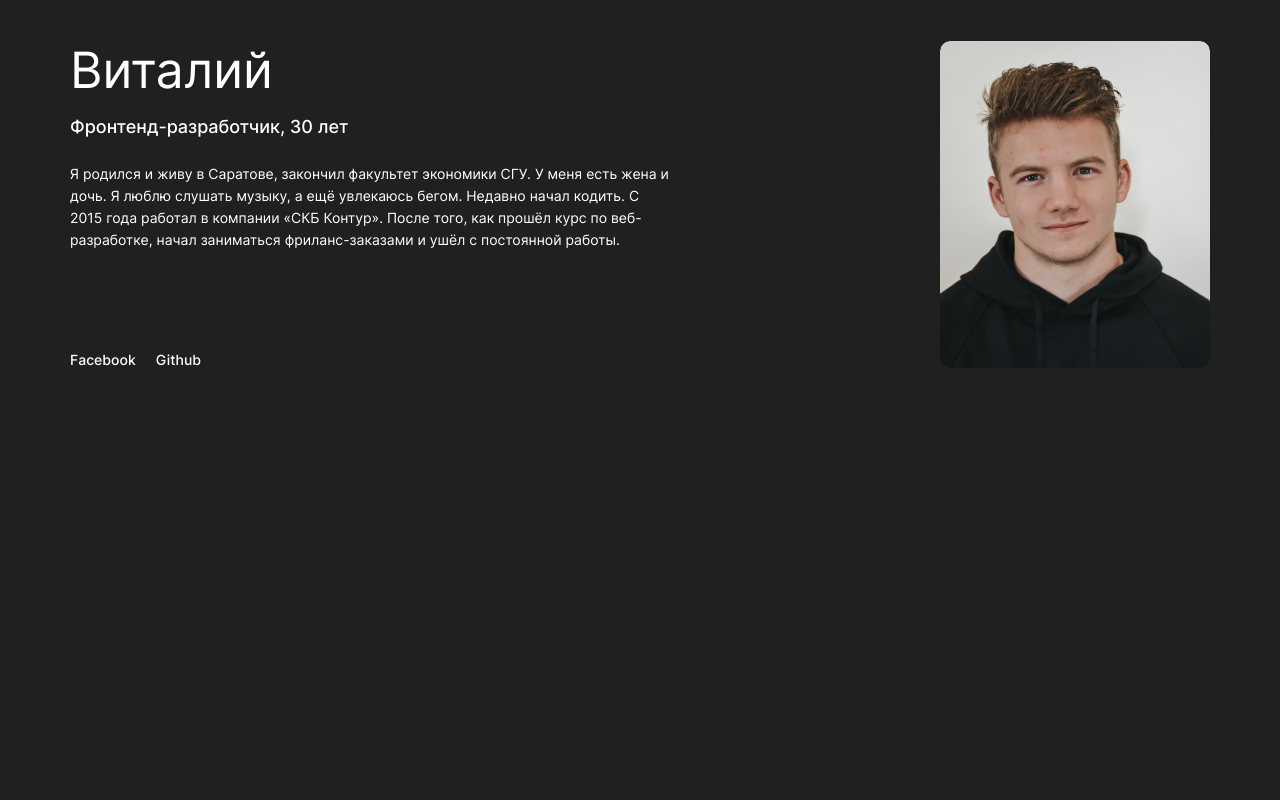
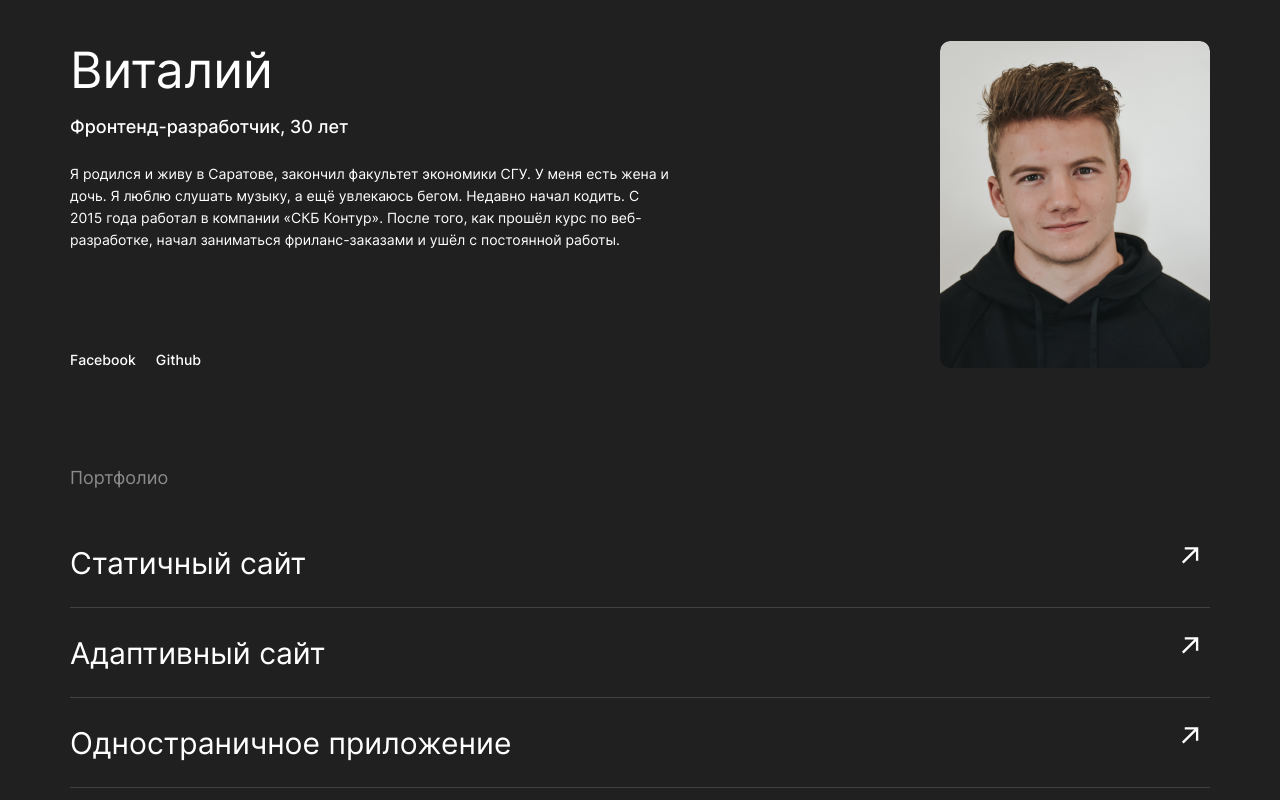
Before and after one commit to DaniyarOtynshin/movies-explorer-frontend, a React (Create React App) app: page / in a window 1280 px wide. Shown: the part 2193-2993 px from the top of the page. Built offline with nearby package versions, Linux system fonts and the light colour scheme.

Commit message:
feat: add Portfolio

```diff
--- a/src/components/AboutMe/AboutMe.css
+++ b/src/components/AboutMe/AboutMe.css
@@ -5,7 +5,11 @@
 }
 
 .about-me__title {
-    margin: 110px 0 66px;
+    margin: 110px 0 0;
+}
+
+.about-me__my-info {
+    margin: 66px 0 0;
 }
 
 .my-info {
--- a/src/components/AboutMe/AboutMe.jsx
+++ b/src/components/AboutMe/AboutMe.jsx
@@ -1,6 +1,7 @@
 import React from 'react';
 
 import photoPath from '../../images/photo.png';
+import Portfolio from '../Portfolio/Portfolio';
 
 const AboutMe = (props) => {
     return (
@@ -20,6 +21,7 @@ const AboutMe = (props) => {
                 </div>
                 <img src={ photoPath } alt="Моё фото" className="my-info__photo"/>
             </div>
+            <Portfolio />
         </div>
     )
 };
--- /dev/null
+++ b/src/components/Portfolio/Portfolio.css
@@ -0,0 +1,49 @@
+.portfolio {
+    margin: 100px 0 0 0;
+    font-family: 'Inter', sans-serif;
+}
+
+.portfolio__title {
+    font-weight: 400;
+    font-size: 18px;
+    line-height: 20px;
+    color: #8B8B8B;
+    margin: 0;
+}
+
+.portfolio__links {
+    margin: 50px 0 0 0;
+}
+
+.links {
+    display: flex;
+    flex-direction: column;
+}
+
+.links__link {
+    font-weight: 400;
+    font-size: 30px;
+    line-height: 50px;
+    color: #fff;
+    text-decoration: none;
+    border-bottom: 1px solid #424242;
+    padding: 0 0 19px;
+    margin: 20px 0 0;
+    position: relative;
+}
+
+.links__link::after {
+    content: "";
+    background: url("../../images/link-arrow.svg");
+    background-repeat: no-repeat;
+    position: absolute;
+    top: 100%;
+    left: 100%;
+    transform: translate(-100%, -100%);
+    width: 29px;
+    height: 60px;
+}
+
+.links__link:first-child {
+    margin: 0;
+}
--- /dev/null
+++ b/src/components/Portfolio/Portfolio.jsx
@@ -0,0 +1,16 @@
+import React from 'react';
+
+const Portfolio = (props) => {
+    return (
+        <div className="portfolio page__section">
+            <h3 className="portfolio__title">Портфолио</h3>
+            <div className="portfolio__links links">
+                <a href="#" className="links__link">Статичный сайт</a>
+                <a href="#" className="links__link">Адаптивный сайт</a>
+                <a href="#" className="links__link">Одностраничное приложение</a>
+            </div>
+        </div>
+    )
+};
+
+export default Portfolio;
--- a/src/index.css
+++ b/src/index.css
@@ -7,3 +7,4 @@
 @import url('./components/AboutProject/AboutProject.css');
 @import url('./components/Techs/Techs.css');
 @import url('./components/AboutMe/AboutMe.css');
+@import url('./components/Portfolio/Portfolio.css');
```
Also changed, not shown: src/images/link-arrow.svg (added).
